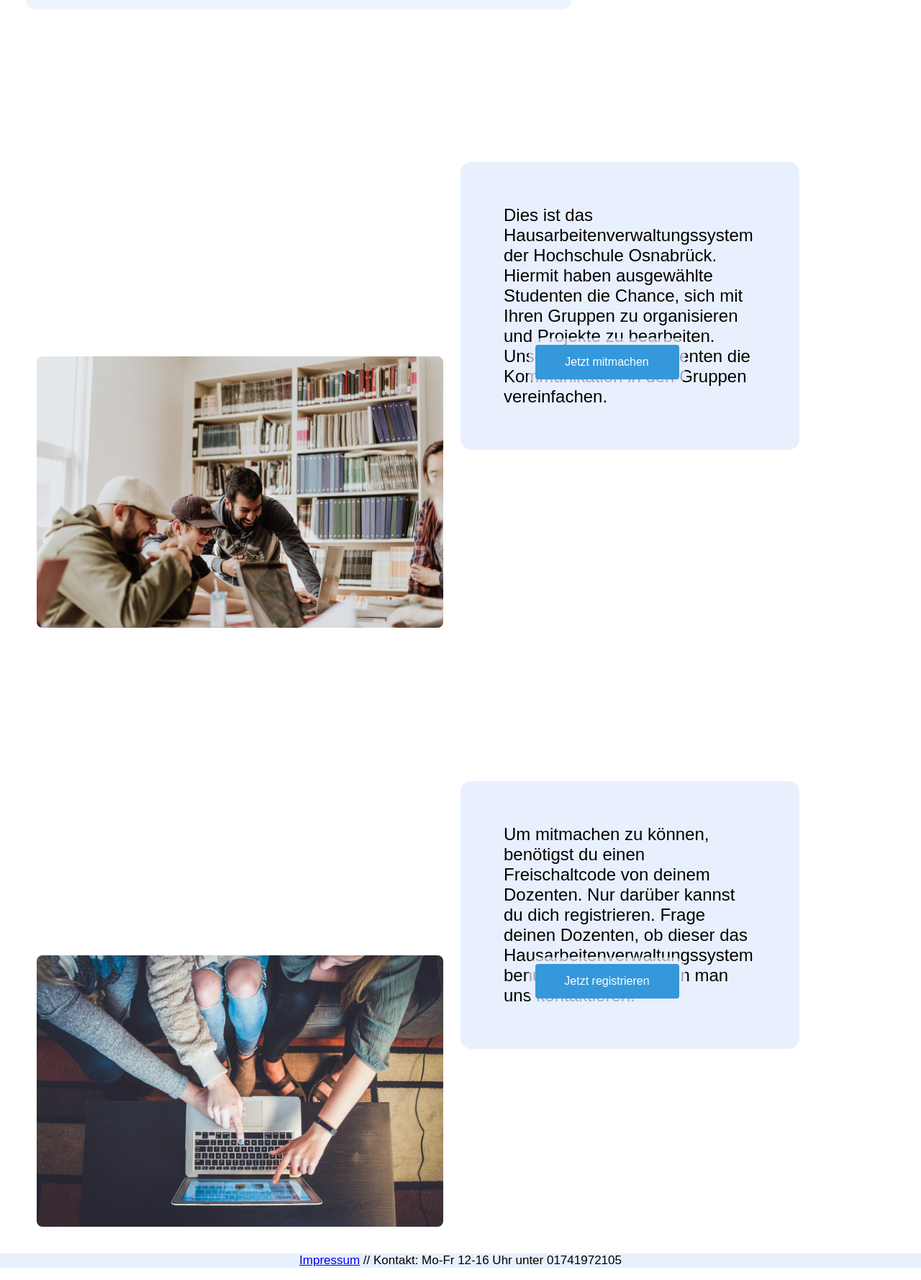
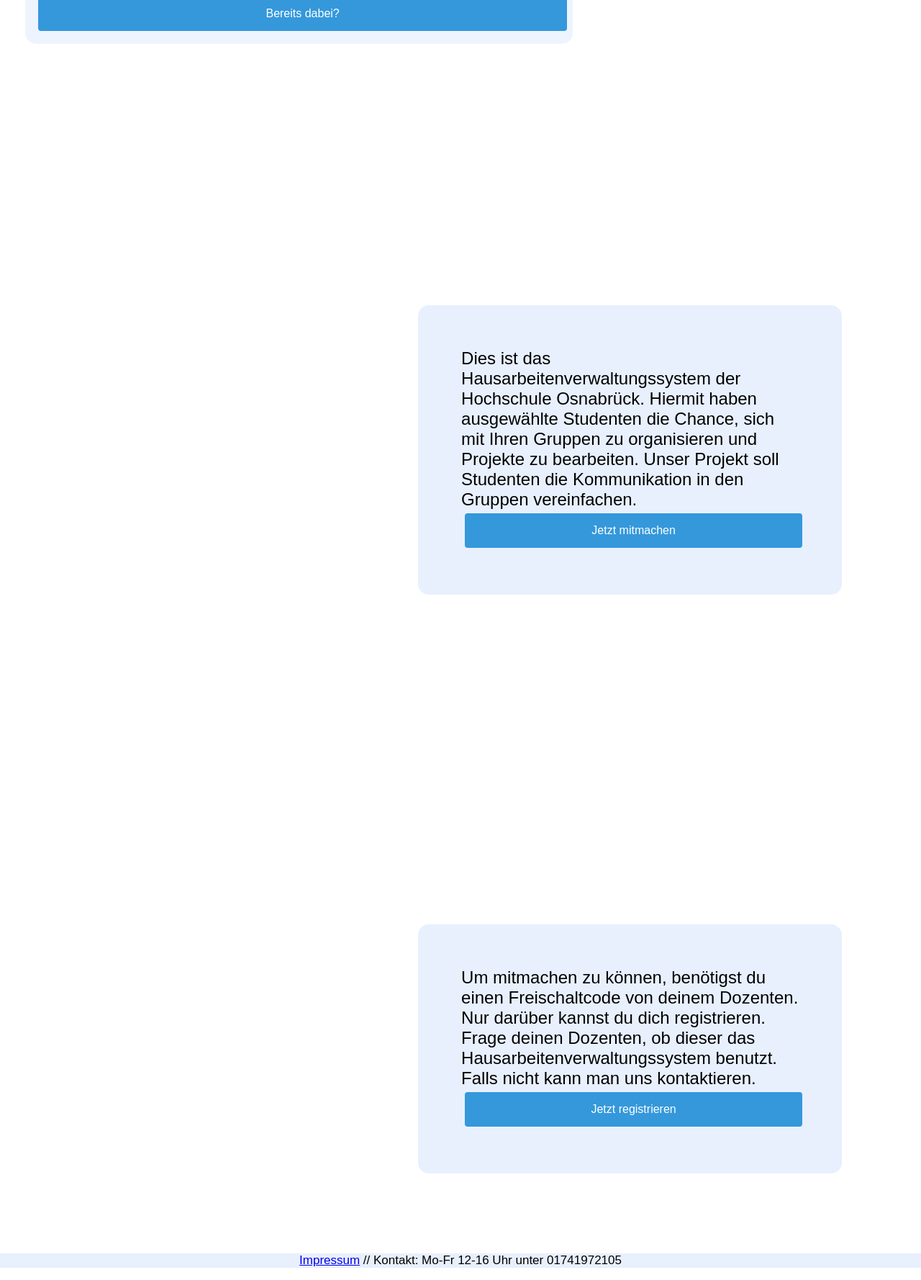
Before and after one commit to lkottman/WebTech_Themenverwaltung, a Node server app: page / in a window 1280 px wide. Shown: the part 641-2419 px from the top of the page at 72% size. Run offline with Node 20, Linux system fonts and the light colour scheme.

Commit message:
CSS Homepage

```diff
--- a/Gruppe_1_Registrierung/Login_etc_Dziersan/public/homepage.css
+++ b/Gruppe_1_Registrierung/Login_etc_Dziersan/public/homepage.css
@@ -13,6 +13,80 @@ body {
     font-size: 17px;
 }
 
+@media screen and (max-width: 1079px) {
+    img {
+        display: none;
+    }
+
+    div.box1 {
+        position: center;
+        border: 0;
+        background: #e8f0fe;
+        /*left: 20%;*/
+        /*top: 50%;*/
+        margin: 20px auto;
+        /*text-align: block;*/
+        border: 60px solid #e8f0fe;
+        /*width: 50%;*/
+        font-size: 24px;
+        color: #000000;
+        border-radius: 15px;
+        transition: 0.25s;
+    }
+
+    .video-overlay {
+        position: relative;
+        left: 0px;
+        top: 5%;
+        margin: 35px;
+        padding: 1% 1%;
+        font-size: 16px;
+        font-family: Helvetica;
+        color: #000000;
+        /*background-color: #E8F0FE;*/
+        background: #e8f0fe;
+        background: hsla(218, 92%, 95%, 0.7);
+        border-radius: 15px;
+    }
+}
+
+@media screen and (min-width: 1080px) {
+    img {
+        display: none;
+    }
+
+    div.box1 {
+        position: relative;
+        border: 0;
+        background: #e8f0fe;
+        left: 20%;
+        top: 50%;
+        margin: 20px auto;
+        /*text-align: block;*/
+        border: 60px solid #e8f0fe;
+        width: 50%;
+        font-size: 24px;
+        color: #000000;
+        border-radius: 15px;
+        transition: 0.25s;
+    }
+
+    .video-overlay {
+        position: absolute;
+        left: 0px;
+        top: 140px;
+        margin: 35px;
+        padding: 1% 1%;
+        font-size: 16px;
+        font-family: Helvetica;
+        color: #000000;
+        /*background-color: #E8F0FE;*/
+        background: #e8f0fe;
+        background: hsla(218, 92%, 95%, 0.7);
+        border-radius: 15px;
+    }
+}
+
 #myVideo {
     position: relative;
     /*right: 0;*/
@@ -24,20 +98,20 @@ body {
 }
 
 
-.video-overlay {
-    position: absolute;
-    left: 0px;
-    top: 150px;
-    margin: 35px;
-    padding: 1% 1%;
-    font-size: 16px;
-    font-family: Helvetica;
-    color: #000000;
-    /*background-color: #E8F0FE;*/
-    background: #e8f0fe;
-    background: hsla(218, 92%, 95%, 0.7);
-    border-radius: 15px;
-}
+/*.video-overlay {*/
+/*    position: absolute;*/
+/*    left: 0px;*/
+/*    top: 140px;*/
+/*    margin: 35px;*/
+/*    padding: 1% 1%;*/
+/*    font-size: 16px;*/
+/*    font-family: Helvetica;*/
+/*    color: #000000;*/
+/*    !*background-color: #E8F0FE;*!*/
+/*    background: #e8f0fe;*/
+/*    background: hsla(218, 92%, 95%, 0.7);*/
+/*    border-radius: 15px;*/
+/*}*/
 
 section {
     padding: 3em;
@@ -55,14 +129,14 @@ img {
 }
 
 img:nth-of-type(1) {
-    size: 90%;
+    /*size: 100%;*/
     width: 48%;
     right: 30%;
     top: 20%;
 }
 
 img:nth-of-type(2) {
-    size: 20%;
+    /*size: 20%;*/
     width: 15%;
     right: 40%;
     top: 5%;
@@ -84,30 +158,30 @@ img:nth-of-type(2) {
     margin-right: auto;
 }
 
-.box1 {
-    position: relative;
-    border: 0;
-    background: #e8f0fe;
-    left: 20%;
-    top: 150px;
-    margin: 20px auto;
-    text-align: block;
-    border: 60px solid #e8f0fe;
-    width: 40%;
-    font-size: 24px;
-    color: #000000;
-    border-radius: 15px;
-    transition: 0.25s;
-}
+/*.box1 {*/
+/*    position: relative;*/
+/*    border: 0;*/
+/*    background: #e8f0fe;*/
+/*    left: 20%;*/
+/*    top: 50%;*/
+/*    margin: 20px auto;*/
+/*    !*text-align: block;*!*/
+/*    border: 60px solid #e8f0fe;*/
+/*    width: 50%;*/
+/*    font-size: 24px;*/
+/*    color: #000000;*/
+/*    border-radius: 15px;*/
+/*    transition: 0.25s;*/
+/*}*/
 
 .box2 {
     position: relative;
     border: 0;
     background: #e8f0fe;
     left: 20%;
-    top: 150px;
+    top: 60%;
     margin: 20px auto;
-    text-align: block;
+    /*text-align: block;*/
     border: 60px solid #e8f0fe;
     width: 40%;
     font-size: 24px;
@@ -120,6 +194,7 @@ img:nth-of-type(2) {
     position: static;
     left: 0;
     bottom: 0;
+
     width: 100%;
     background-color: #e8f0fe;
     color: #000000;
@@ -128,7 +203,7 @@ img:nth-of-type(2) {
 
 .button {
     display: inline-block;
-    position: relative;
+    /*position: relative;*/
     border-radius: 4px;
     background-color: #3498db;
     border: none;
@@ -136,7 +211,7 @@ img:nth-of-type(2) {
     text-align: center;
     font-size: 16px;
     padding: 15px;
-    width: 200px;
+    width: 100%;
     transition: all 0.5s;
     cursor: pointer;
     margin: 5px;
--- a/Gruppe_1_Registrierung/Login_etc_Dziersan/public/index.html
+++ b/Gruppe_1_Registrierung/Login_etc_Dziersan/public/index.html
@@ -41,7 +41,7 @@
         Hiermit haben ausgewählte Studenten die Chance, sich mit Ihren Gruppen
         zu organisieren und Projekte zu bearbeiten. Unser Projekt soll Studenten die Kommunikation
         in den Gruppen vereinfachen.
-        <div class="video-overlay">
+        <div>
             <a href="#3">
                 <button class="button" href="#3"><span>Jetzt mitmachen</span></button>
             </a>
@@ -60,7 +60,7 @@
         kannst du dich registrieren.
         Frage deinen Dozenten, ob dieser das Hausarbeitenverwaltungssystem benutzt. Falls nicht kann
         man uns kontaktieren.
-        <div class="video-overlay">
+        <div>
             <a href="/register">
                 <button class="button" href="#3"><span>Jetzt registrieren</span></button>
             </a>
```
